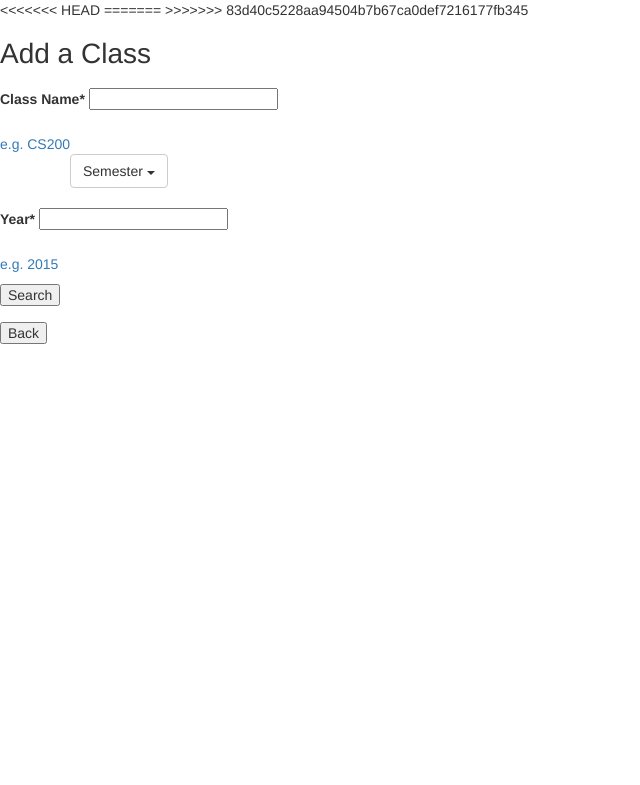
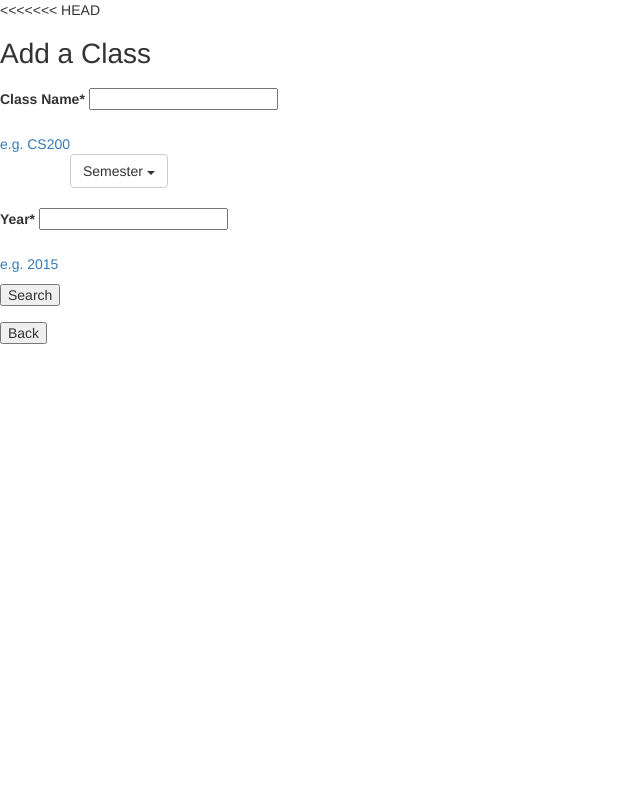
Before and after one commit to tisaconundrum2/CS386_attendanceProgram, a PHP site: page /addClass.php in a window 1280 px wide. Shown: the top 785 px of the page, without its empty margins (0-640 px from the left). Run offline with PHP 8.4, Linux system fonts and the light colour scheme; the visitor is signed in with stand-in values (Sample User, id 1); some libraries are stand-ins or nearby versions.

Commit message:
update 2:00

```diff
--- a/addClass.php
+++ b/addClass.php
@@ -10,10 +10,8 @@
 <<<<<<< HEAD
 <!--?php include("server.php"); ?-->
 <style type="text/css"></style><style type="text/css"></style></head><body>
-=======
 <?php include("server.php"); ?>
 <style type="text/css"></style></head><body>
->>>>>>> 83d40c5228aa94504b7b67ca0def7216177fb345
 <div class="form">
       <div class="tab-content">
         <div id="addClass" style="display: block;">
```
